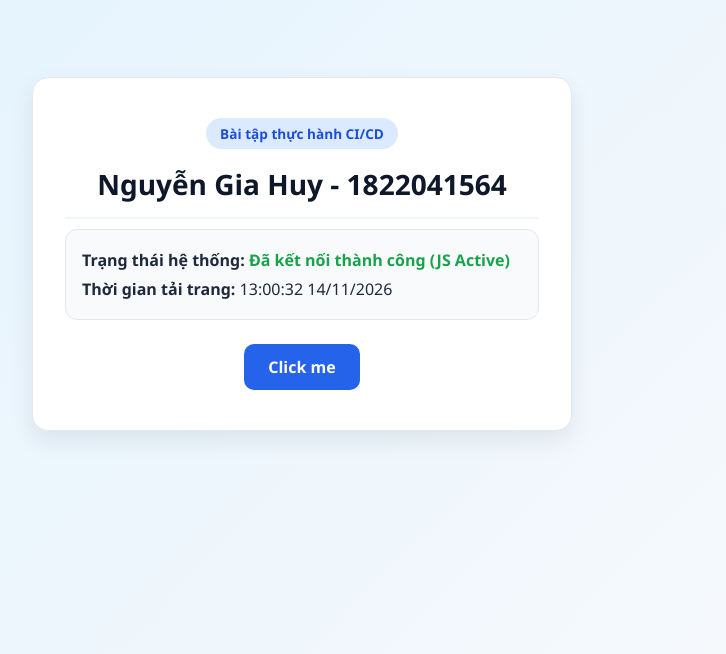
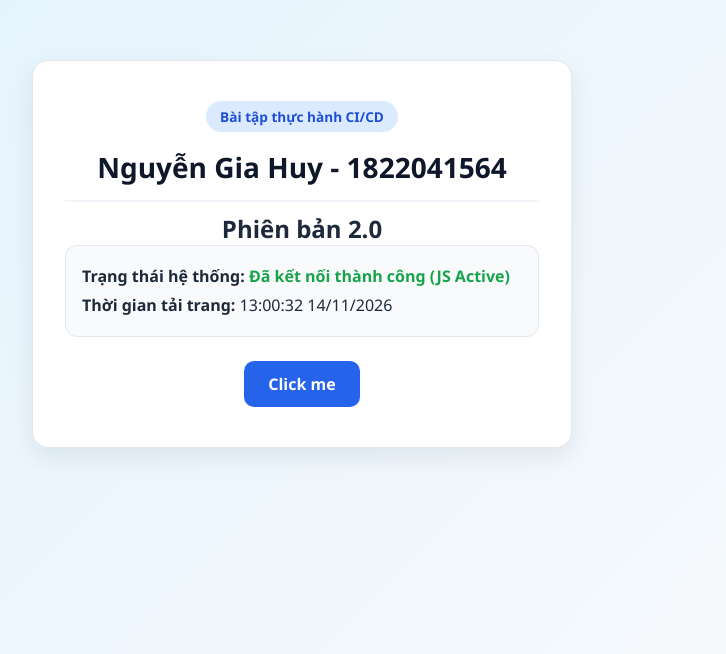
Before and after one commit to Huydeptrai2004/DevOps_1822041564, a plain HTML site: page index.html in a window 1280 px wide. Shown: the part 146-800 px from the top of the page, without its empty margins (338-1064 px from the left). Drawn offline with Linux system fonts and the light colour scheme.

Commit message:
Cap nhat Phien ban 2.0

```diff
--- a/index.html
+++ b/index.html
@@ -3,14 +3,14 @@
 <head>
     <meta charset="UTF-8">
     <meta name="viewport" content="width=device-width, initial-scale=1.0">
-
+    <title>Bài tập thực hành CI/CD - Nguyễn Gia Huy</title>
     <link rel="stylesheet" href="style.css">
 </head>
 <body>
     <div class="container">
         <div class="badge">Bài tập thực hành CI/CD</div>
         <h1>Nguyễn Gia Huy - 1822041564</h1>
-
+        <h2>Phiên bản 2.0</h2>
         <div class="info-box">
             <p><strong>Trạng thái hệ thống:</strong> <span id="js-status" class="status-pending">Đang kiểm tra...</span></p>
             <p><strong>Thời gian tải trang:</strong> <span id="load-time">--:--:--</span></p>
```
